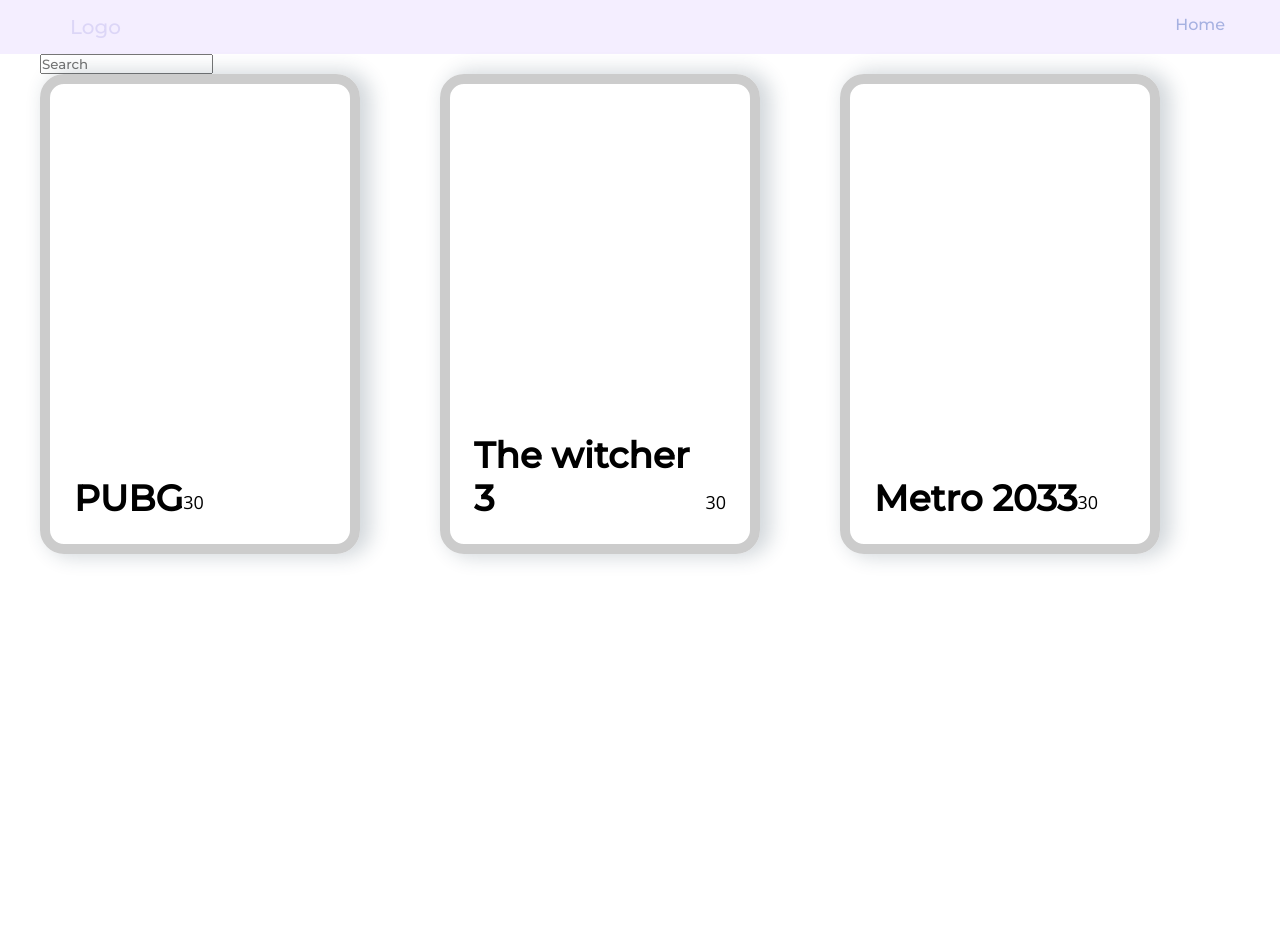
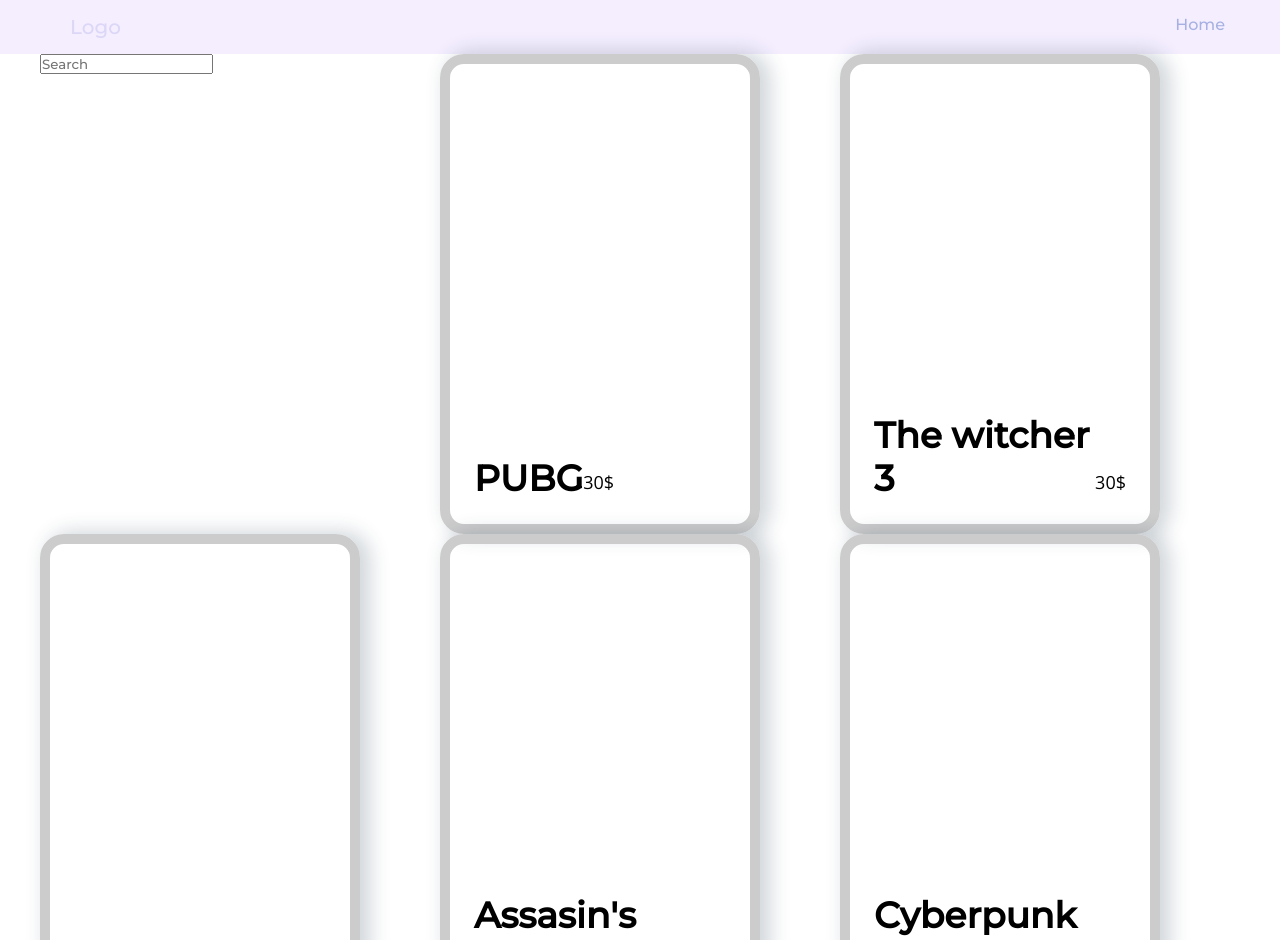
Before and after one commit to dhevve/game-store, a React (Create React App) app: page / in a window 1280 px wide. Shown: the top 940 px of the page. Before the commit the page ends 800 px from the top, so only its background shows below. Built offline with nearby package versions, Linux system fonts and the light colour scheme.

Commit message:
created data file and change in the search

```diff
--- a/src/components/games/Games.tsx
+++ b/src/components/games/Games.tsx
@@ -1,32 +1,14 @@
-import React, { FC, useState } from 'react'
-import {IArr} from "../../types/Arr"
+import React, {FC} from 'react'
+import style from "./game-card/cardGame.module.scss"
+import {games} from "../../data/data"
 import Search from '../search/Search'
-import CardGame from './game-card/CardGame'
-import style from "./game-card/cardGame.module.scss"
 
 const Games: FC = () => {
-    const [value, setValue] = useState<string>("")
-    const [games] = useState<IArr[]>([
-        {name: "PUBG", price: 30},
-        {name: "The witcher 3", price: 30},
-        {name: "Metro 2033", price: 30},
-    ])
-
-    const onChangeText = (e: React.ChangeEvent<HTMLInputElement>) => {
-      setValue(e.target.value)
-    }
-
-    const filtred = games.filter(game => {
-      return game.name.toLowerCase().includes(value.toLowerCase());
-    })
 
   return (
     <>
-      <Search value={value} onChangeText={onChangeText}/>
       <div className={style.cards}>
-          {filtred.map((game) => (
-            <CardGame key={game.name} name={game.name} price={game.price}/>
-          ))}
+          <Search games={games}/>
       </div>
     </>
   )
--- a/src/components/games/game-card/CardGame.tsx
+++ b/src/components/games/game-card/CardGame.tsx
@@ -12,7 +12,7 @@
       <div className={style.cardGridSpace}>
           <div className={style.card}>
             <h1>{name}</h1>
-            <p>{price}</p>
+            <p>{price}$</p>
           </div>
       </div>
 
--- a/src/components/search/Search.tsx
+++ b/src/components/search/Search.tsx
@@ -1,15 +1,30 @@
-import React, { FC } from 'react'
+import SearchInput from './SearchInput'
+import React, { FC, useState } from 'react'
+import {IArr} from "../../types/Arr"
+import CardGame from "../games/game-card/CardGame"
 
-export interface ISearchProps {
-    value: string;
-    onChangeText: (event: React.ChangeEvent<HTMLInputElement>) => void;
+
+interface SearchProps {
+    games: IArr[],
 }
 
-const Search: FC<ISearchProps> = ({value, onChangeText}) => {
+const Search: FC<SearchProps> = ({games}) => {
+    const [value, setValue] = useState<string>("")
+
+    const onChangeText = (e: React.ChangeEvent<HTMLInputElement>) => {
+      setValue(e.target.value)
+    }
+
+    const filtred = games.filter(game => {
+        return game.name.toLowerCase().includes(value.toLowerCase());
+    })
   return (
-    <div>
-        <input type="text" value={value} onChange={onChangeText} placeholder="Search" />
-    </div>
+      <>
+        <SearchInput value={value} onChangeText={onChangeText}/>
+            {filtred.map((game) => (
+                <CardGame key={game.name} name={game.name} price={game.price}/>
+            ))}
+      </>
   )
 }
 
--- /dev/null
+++ b/src/components/search/SearchInput.tsx
@@ -0,0 +1,16 @@
+import React, { FC } from 'react'
+
+export interface ISearchProps {
+    value: string;
+    onChangeText: (event: React.ChangeEvent<HTMLInputElement>) => void;
+}
+
+const SearchInput: FC<ISearchProps> = ({value, onChangeText}) => {
+  return (
+    <div>
+        <input type="text" value={value} onChange={onChangeText} placeholder="Search" />
+    </div>
+  )
+}
+
+export default SearchInput
--- /dev/null
+++ b/src/data/data.ts
@@ -0,0 +1,10 @@
+import {IArr} from "../types/Arr"
+
+export const games: Array<IArr> = [
+    {name: "PUBG", price: 30},
+    {name: "The witcher 3", price: 30},
+    {name: "Metro 2033", price: 30},
+    {name: "Assasin's creed 2", price: 30},
+    {name: "Cyberpunk 2077", price: 30},
+    {name: "God of War", price: 30},
+]
```
